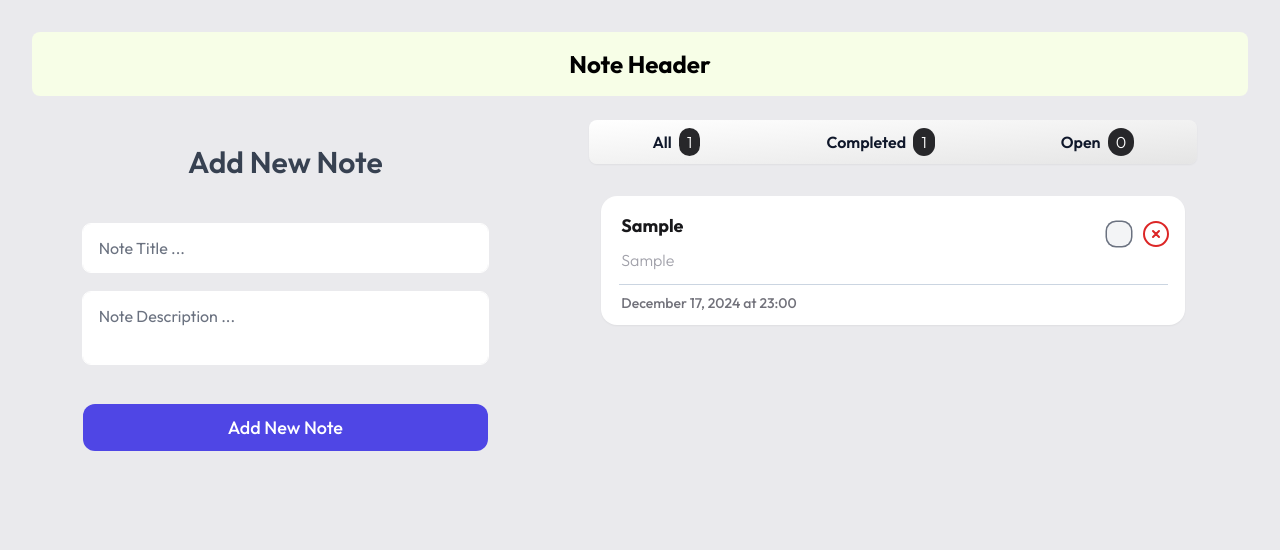
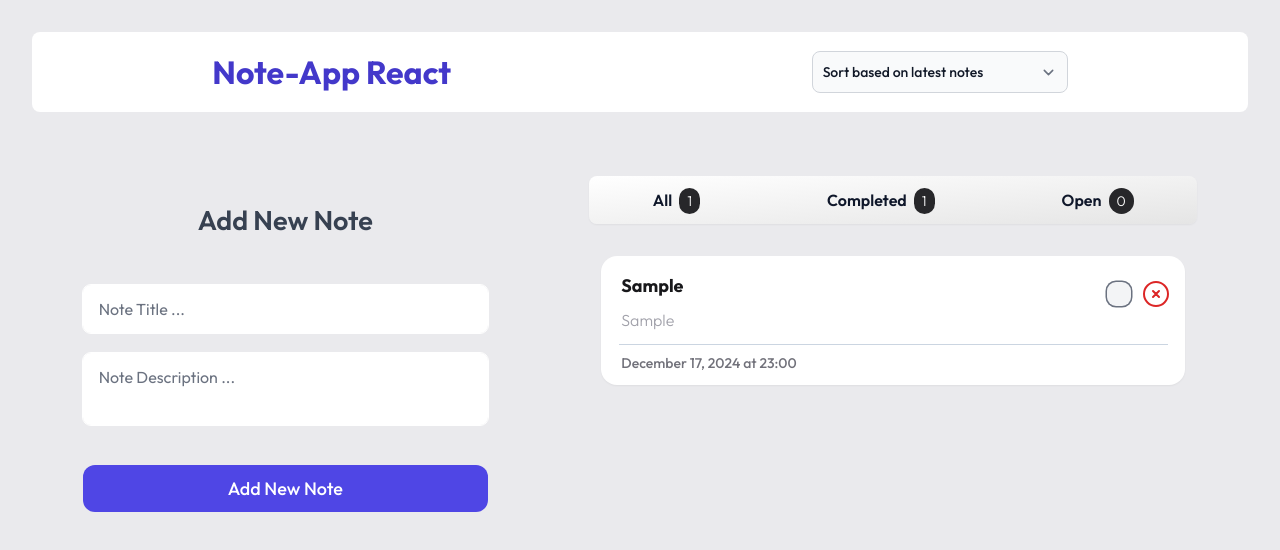
Before and after one commit to rhmti01/Note-App-React, a React (Vite) app: page / in a window 1280 px wide. Both pictures are taken after typing "Sample", "Sample" into the empty fields and a click on the button "Add New Note". Shown: the top 550 px of the page. Built offline with nearby package versions, Linux system fonts and the light colour scheme.

Commit message:
sort on Notes added

```diff
--- a/index.html
+++ b/index.html
@@ -11,6 +11,7 @@
   <link href="https://fonts.googleapis.com/css2?family=Outfit:wght@100..900&display=swap" rel="stylesheet">
   <link href="https://fonts.googleapis.com/css2?family=Vazirmatn:wght@100..900&display=swap" rel="stylesheet">
 </head>
+
 <body class="  bg-zinc-200/75    ">
   <div class="font-outfit w-full h-screen flex items-start justify-center  " id="root"></div>
   <script type="module" src="/src/main.jsx"></script>
--- a/src/App.jsx
+++ b/src/App.jsx
@@ -2,19 +2,27 @@ import { useState } from "react";
 import AddNewNote from "./components/AddNewNote.jsx";
 import NoteList from "./components/NoteList.jsx";
 import NoteStatus from "./components/NoteStatus.jsx"
+import NoteHeader from "./components/NoteHeader.jsx";
 import "/src/App.css";
 import "/src/index.css";
+
+
 function App() {
+
   const [notes, setNotes] = useState([])
+  const [sortBy, setSortBy] = useState("latest")
 
+  // push new notes to the notes state
   const handleAddNote = (newNote) => {
     setNotes((prevNotes) => [...prevNotes, newNote])
   }
 
+  // remove notes  based on object filter
   const handleRemoveNote = (removedNoteId) => {
     setNotes((prevNotes) => prevNotes.filter((cmp) => cmp.id != removedNoteId))
   }
 
+  // toggle notes completion
   const handleCompleteNote = (e) => {
     const noteId = Number(e.target.value)
     setNotes((prevNotes) =>
@@ -22,15 +30,37 @@ function App() {
         note.id === noteId ? { ...note, completed: !note.completed } : note))
   }
 
+  // sort notes based on sortBy
+  const handleSortNotes = () => {
+    let sortedNotes = notes
+
+    switch (sortBy) {
+      case "latest":
+        sortedNotes = [...notes].sort((a, b) => new Date(b.createdAt) - new Date(a.createdAt))
+        break;
+      case "earliest":
+        sortedNotes = [...notes].sort((a, b) => new Date(a.createdAt) - new Date(b.createdAt))
+        break;
+      case "completed":
+        sortedNotes = [...notes].sort((a, b) => Number(b.completed) - (Number(a.completed)))
+    }
+
+    return sortedNotes
+  }
+
   return (
     <div className=" w-full max-w-screen-xl flex items-center flex-col  " >
-      {/* note header */}
-      <div className=" w-full h-16 bg-lime-50 rounded-lg flex items-center justify-center font-bold text-2xl " >Note Header</div>
-      <div className=" flex items-start justify-around w-full bg-yellow-100/ ">
+      <NoteHeader
+        sortBy={sortBy}
+        onSortNotes={(e) => setSortBy(e.target.value)} />
+      <div className=" flex items-start justify-around w-full bg-yellow-50/ mt-10 ">
         <AddNewNote onAddNote={handleAddNote} />
         <div className=" basis-[50%] bg-slate-30   w-full  my-3  " >
           <NoteStatus notes={notes} />
-          <NoteList notes={notes} onRemoveNote={handleRemoveNote} onCompleteNote={handleCompleteNote} />
+          <NoteList
+            sortedNotes={handleSortNotes()}
+            onRemoveNote={handleRemoveNote}
+            onCompleteNote={handleCompleteNote} />
         </div>
       </div>
     </div>
--- a/src/components/AddNewNote.jsx
+++ b/src/components/AddNewNote.jsx
@@ -24,8 +24,8 @@ function AddNewNote({ onAddNote }) {
 
     return (
         <div className="my-3 basis-1/3 mt-12 ">
-            <h1 className=" text-3xl font-semibold "  >Add New Note</h1>
-            <form className="mt-6 flex flex-col " onSubmit={handleSubmit}  >
+            <h1 className=" text-[27px] font-semibold "  >Add New Note </h1>
+            <form className=" flex flex-col " onSubmit={handleSubmit}  >
                 <input value={title} onChange={(e) => setTitle(e.target.value)} type="text" placeholder="Note Title ..." className="text-zinc-800 my-5 py-3 px-4 rounded-lg outline hover:shadow-sm placeholder-gray-500 outline-1 focus:outline-2 border-none focus:outline-offset-0  focus:outline-indigo-700 outline-white
                  bg-white w-full " />
                 <textarea value={description} onChange={(e) => setDescription(e.target.value)} cols={2} id="" name="" type="text" placeholder="Note Description ..." className=" text-zinc-800  placeholder-gray-500 outline  resize-none overflow-hidden outline-1 border-none focus:outline-offset-0 focus:outline-2 outline-white  focus:outline-indigo-700 bg-white mb-5  py-3 px-4 rounded-lg w-full  " />
--- /dev/null
+++ b/src/components/NoteHeader.jsx
@@ -0,0 +1,22 @@
+
+function NoteHeader({ sortBy, onSortNotes }) {
+
+    return (
+        <div className=" w-full h-20 bg-white rounded-lg flex items-center justify-around  " >
+            <h2 className=" font-bold  text-[32px] my-0 text-indigo-700 flex items-center  "  >Note-App React </h2>
+            <form className="  ">
+                <select
+                    value={sortBy}
+                    onChange={onSortNotes}
+                    id="sortType"
+                    className=" text-[15px] block w-64 p-2.5 bg-gray-50 border font-medium text-sm cursor-pointer border-gray-300 text-gray-900  rounded-lg focus:bg-indigo-50 focus:ring-indigo-500 focus:border-indigo-500  ">
+                    <option className=" text-[15px] " selected value="latest">Sort based on latest notes</option>
+                    <option className=" text-[15px] " value="earliest">Sort based on earliest notes</option>
+                    <option className=" text-[15px] " value="completed">Sort based on completed notes</option>
+                </select>
+            </form>
+        </div>
+    )
+}
+
+export default NoteHeader
--- a/src/components/NoteList.jsx
+++ b/src/components/NoteList.jsx
@@ -1,9 +1,9 @@
 import NoteItem from "./NoteItem"
 
-function NoteList({ notes, onRemoveNote, onCompleteNote }) {
+function NoteList({ sortedNotes, onRemoveNote, onCompleteNote }) {
   return (
     <div className="  bg-black/ px-3 w-full h-auto flex items-center justify-start  flex-col mt-6 max-h-[480px] overflow-y-auto  " >
-      {notes.map((note) =>
+      {sortedNotes.map((note) =>
       (<NoteItem
         key={note.id}
         note={note}
--- a/src/components/NoteStatus.jsx
+++ b/src/components/NoteStatus.jsx
@@ -4,19 +4,19 @@ function NoteStatus({ notes }) {
     const openNotesLength = notes.filter((note) => note.completed).length
     const completedNotesLength = notes.filter((note) => note.completed == false).length
 
-    if (!notes.length) return <h2 className=" font-semibold text-2xl mt-36  text-zinc-700 " >No Notes Has Already Been Added !</h2>
+    if (!notes.length) return <h2 className=" font-bold text-2xl mt-36  text-zinc-700 " >No Notes Has Already Been Added !</h2>
 
     return (
         <div>
-            <ul className="flex justify-around items-center w-full shadow-sm rounded-lg my-3 py-1 mx-auto   bg-gradient-to-br from-white to-neutral-200 " >
-                <li className=" font-semibold text-[16px] py-1.5 px-5  rounded-lg text-slate-900  " >
-                    All <span className=" ml-1 px-2 py-1 text-white bg-zinc-800 font-light rounded-full " >{notes.length}</span>
+            <ul className="flex justify-around items-center w-full shadow-sm rounded-lg my-3 py-2 mx-auto   bg-gradient-to-br from-white to-neutral-200 " >
+                <li className=" font-semibold text-[16px] py-1 px-5  rounded-lg text-slate-900  " >
+                    All <span className=" text-[14px] ml-1 px-2 py-1 text-white bg-zinc-800 font-light rounded-full " >{notes.length}</span>
                 </li>
-                <li className=" font-semibold text-[16px] py-1.5 px-5  rounded-lg text-slate-900  " >
-                    Completed <span className=" ml-1 px-2 py-1 text-white bg-zinc-800 font-light rounded-full " >{completedNotesLength}</span>
+                <li className=" font-semibold text-[16px] py-1 px-5  rounded-lg text-slate-900  " >
+                    Completed <span className=" text-[14px] ml-1 px-2 py-1 text-white bg-zinc-800 font-light rounded-full " >{completedNotesLength}</span>
                 </li>
-                <li className=" font-semibold text-[16px] py-1.5 px-5  rounded-lg text-slate-900  " >
-                    Open <span className=" ml-1 px-2 py-1 text-white bg-zinc-800 font-light rounded-full " >{openNotesLength}</span> </li>
+                <li className=" font-semibold text-[16px] py-1 px-5  rounded-lg text-slate-900  " >
+                    Open <span className=" text-[14px] ml-1 px-2 py-1 text-white bg-zinc-800 font-light rounded-full " >{openNotesLength}</span> </li>
             </ul>
         </div>
     )
--- a/tailwind.config.js
+++ b/tailwind.config.js
@@ -13,7 +13,7 @@ export default {
   theme: {
     extend: {
       fontFamily: {
-        outfit: ['Outfit','Vazirmatn'],
+        outfit: ['Outfit', 'Vazirmatn'],
         vazir: ['Vazirmatn']
       },
     },
```
